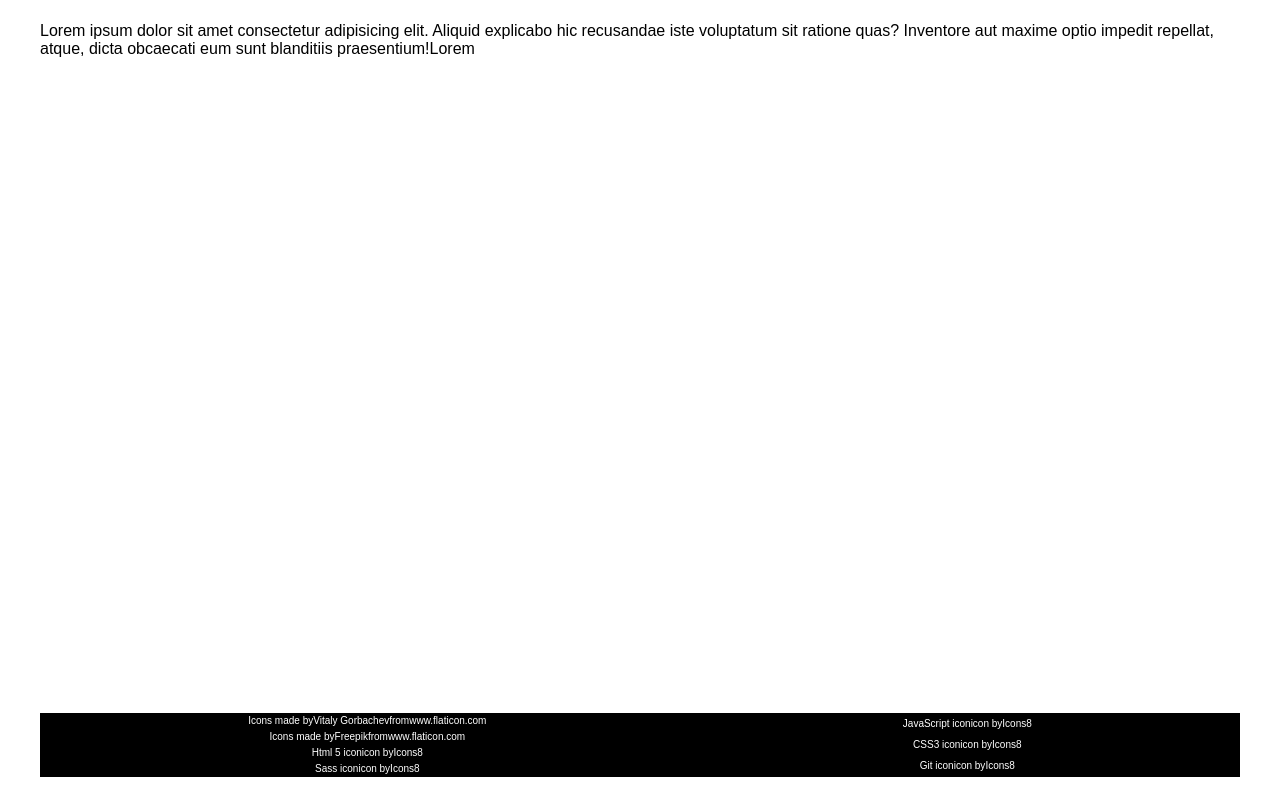
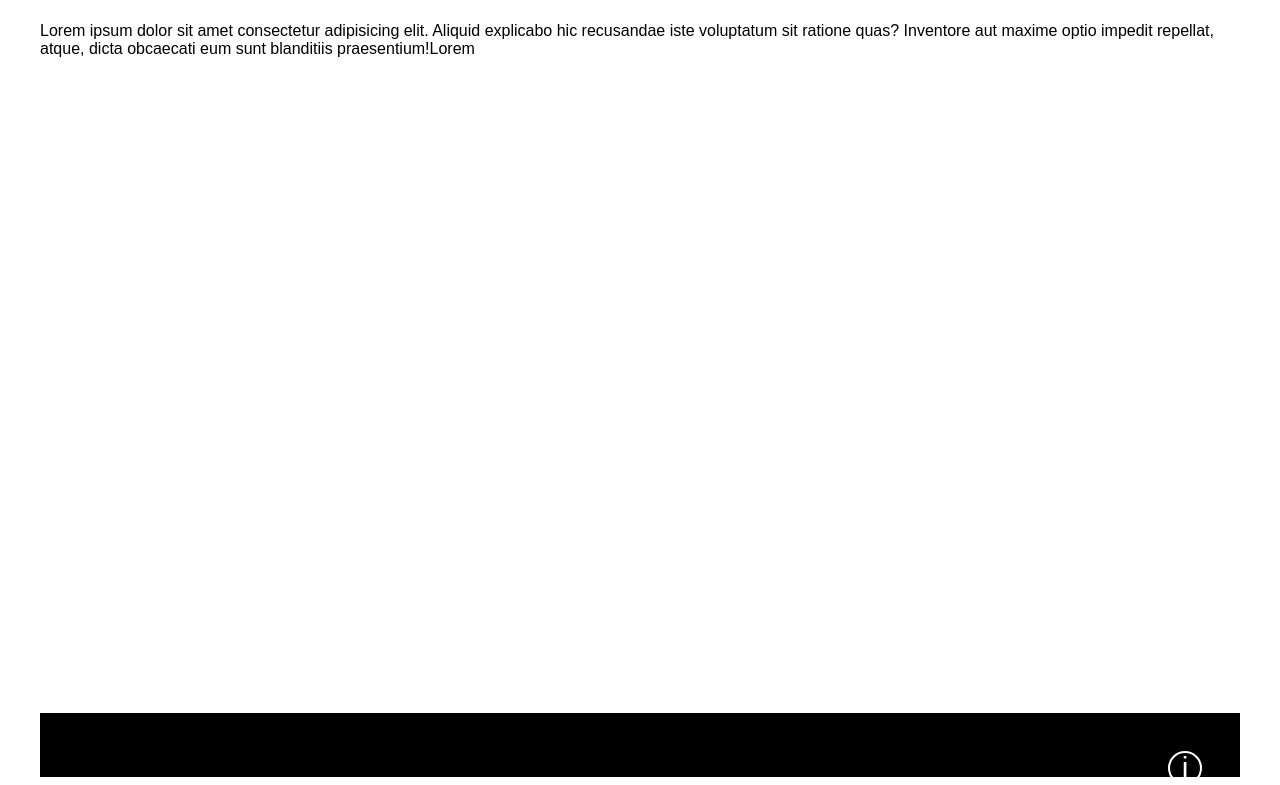
Before and after one commit to MacRapacki/Single-page-website, a plain HTML site: page index.html in a window 1280 px wide. Shown: the part 3362-4147 px from the top of the page. Drawn offline with Linux system fonts and the light colour scheme.

Commit message:
modify footer

```diff
--- a/index.html
+++ b/index.html
@@ -65,6 +65,7 @@
             praesentium!Lorem</p>
     </section>
     <footer>
+        <div class="info">i </div>
         <div>Icons made by
             <a href="https://www.flaticon.com/authors/vitaly-gorbachev" title="Vitaly Gorbachev">Vitaly Gorbachev</a>
             from <a href="https://www.flaticon.com/" title="Flaticon">www.flaticon.com</a></div>
@@ -86,6 +87,8 @@
 
         <div> <a target="_blank" href="/icons/set/git">Git icon</a> icon by
             <a target="_blank" href="https://icons8.com">Icons8</a></div>
+
+
     </footer>
 </body>
 
--- a/scss/_footer.scss
+++ b/scss/_footer.scss
@@ -2,13 +2,35 @@ footer {
     width: 100%;
     height: 8vh;
     background-color: black;
-    color: white;
+    color: black;
     font-size: 10px;
+    position: relative;
     display: flex;
     flex-direction: column;
     align-items: center;
     justify-content: space-around;
     flex-wrap: wrap;
+
+    // &::before {
+    //     content: "";
+    //     width: 50px;
+    //     height: 50px;
+    //     border: 2px solid red;
+    //     z-index: 1;
+    // }
+    .info {
+        position: absolute;
+        left: 94%;
+        top: 60%;
+        width: 30px;
+        height: 30px;
+        border-radius: 50%;
+        border: 2px solid white ;
+        color: white;
+        font-size: 30px;
+        cursor: pointer;
+
+    }
 
     div {
         height: 25%;
@@ -16,11 +38,26 @@ footer {
         flex-direction: row;
         align-items: center;
         justify-content: center;
+        transition: 1s linear;
 
         a {
-            color: white;
+            color: black;
             text-decoration: none;
+            transition: 1s linear;
         }
     }
 
+
 }
+
+.info:hover ~ div>a  {
+    // background-color: white;
+    color: white;
+    transition: 1s linear;
+}
+
+.info:hover ~ div{
+    // background-color: white;
+    color: white;
+    transition: 1s linear;
+}
```
Also changed, not shown: scss/stylee.css, 1 other file.
